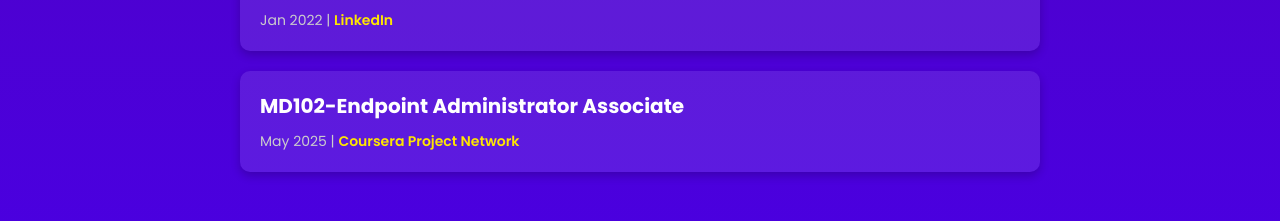
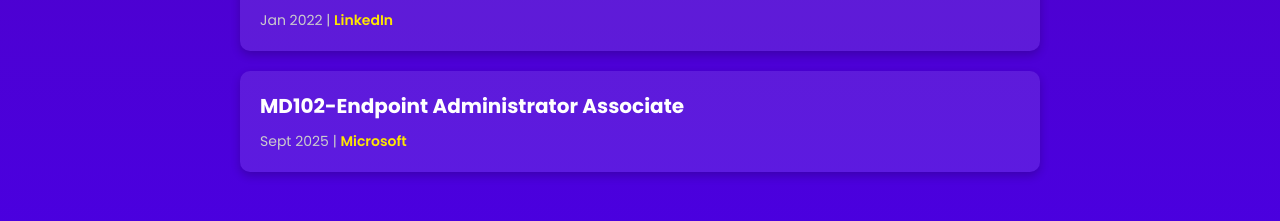
Before and after one commit to vrajdesai1106/vrajdesaiportfolio, a plain HTML site: page index.html in a window 1280 px wide. Shown: the part 5542-5763 px from the top of the page. Drawn offline with nearby package versions, Linux system fonts and the light colour scheme; animation ran at ten frames a second.

Commit message:
Update index.html

```diff
--- a/index.html
+++ b/index.html
@@ -426,7 +426,7 @@
                 <li>
                     <h3 class="certification-title"><a href="https://learn.microsoft.com/en-gb/users/vrajkishorkumardesai-7758/transcript/v2zxsqx9jj3k33v">MD102-Endpoint Administrator Associate</a></h3>
                     <span class="certification-meta">
-                        <span class="certification-date">May 2025</span> | <span class="certification-issuer">Coursera Project Network</span>
+                        <span class="certification-date">Sept 2025</span> | <span class="certification-issuer">Microsoft</span>
                     </span>
                 </li>
             </ul>
```
